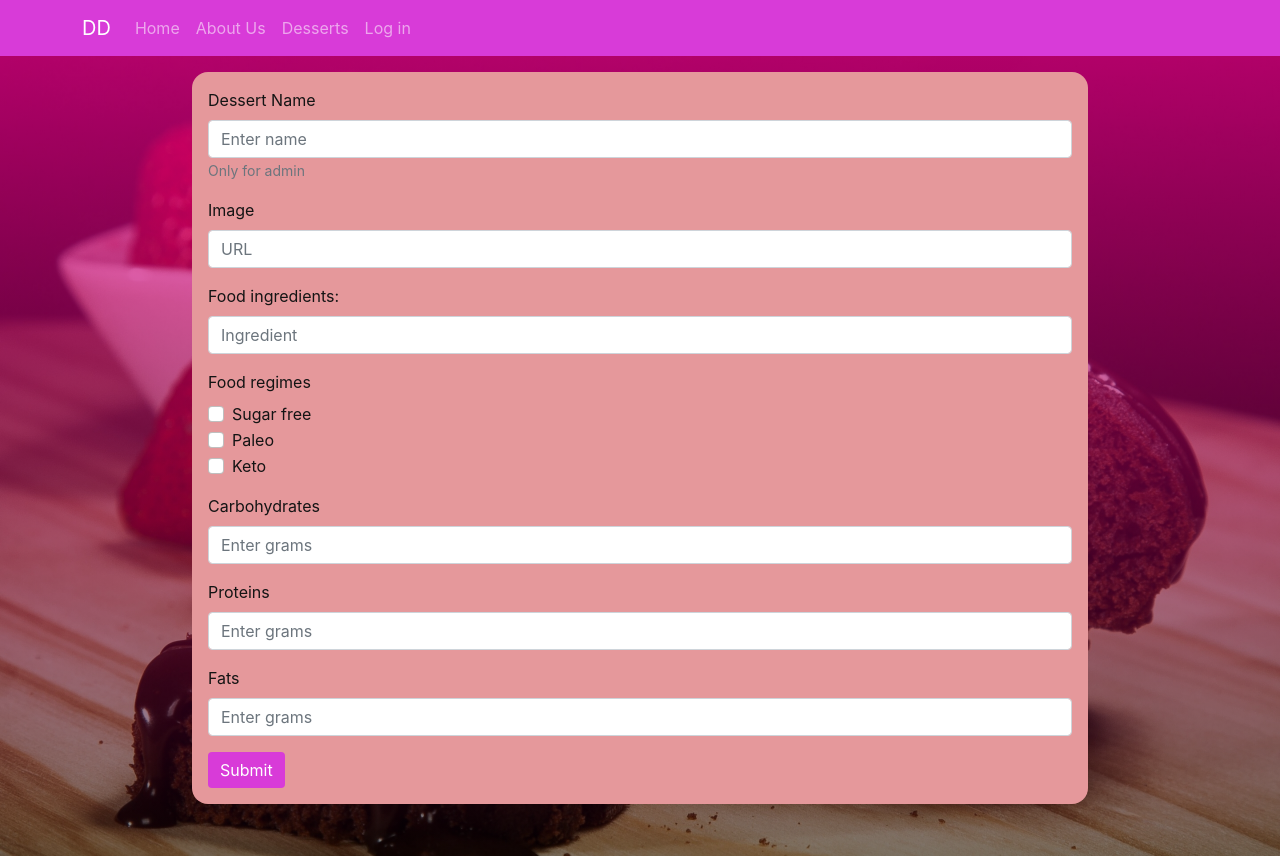
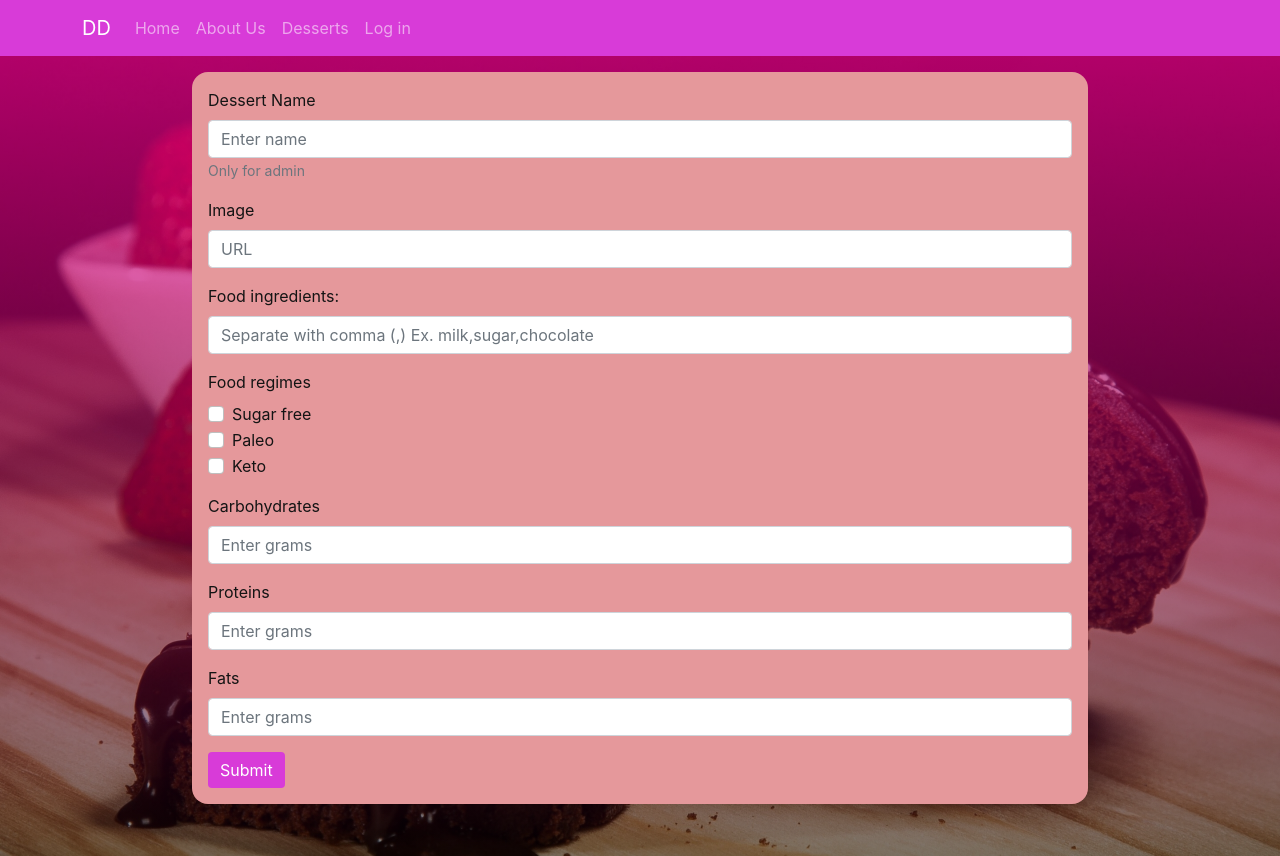
Before and after one commit to Abzazuet/Phase-2-project-DDesserts_Frontend, a React (Create React App) app: page /addDessert in a window 1280 px wide. Built offline with nearby package versions, Linux system fonts and the light colour scheme; no server answers.

Commit message:
Changed placeholder for ingredients

```diff
--- a/src/components/FormDesserts.jsx
+++ b/src/components/FormDesserts.jsx
@@ -95,7 +95,7 @@ function FormDessert({ selectedDessert }) {
           <Form.Label>Food ingredients:</Form.Label>
           <Form.Control
             type="text"
-            placeholder="Ingredient"
+            placeholder="Separate with comma (,) Ex. milk,sugar,chocolate"
             onChange={handleChangeText}
             value={params.ingredients}
           />
```
